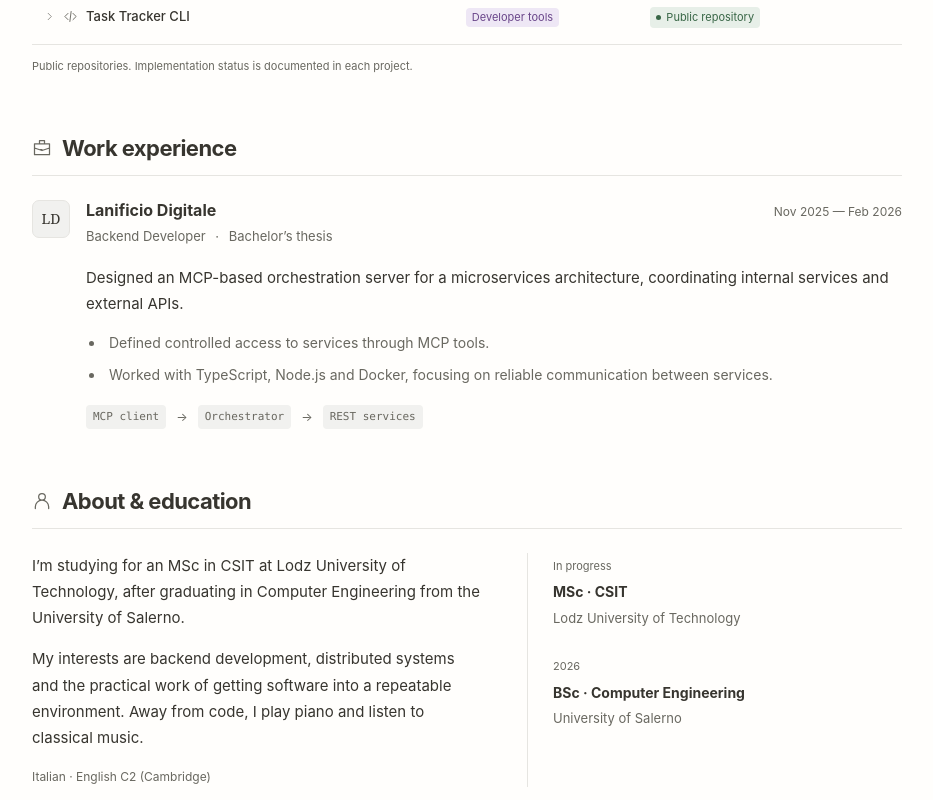
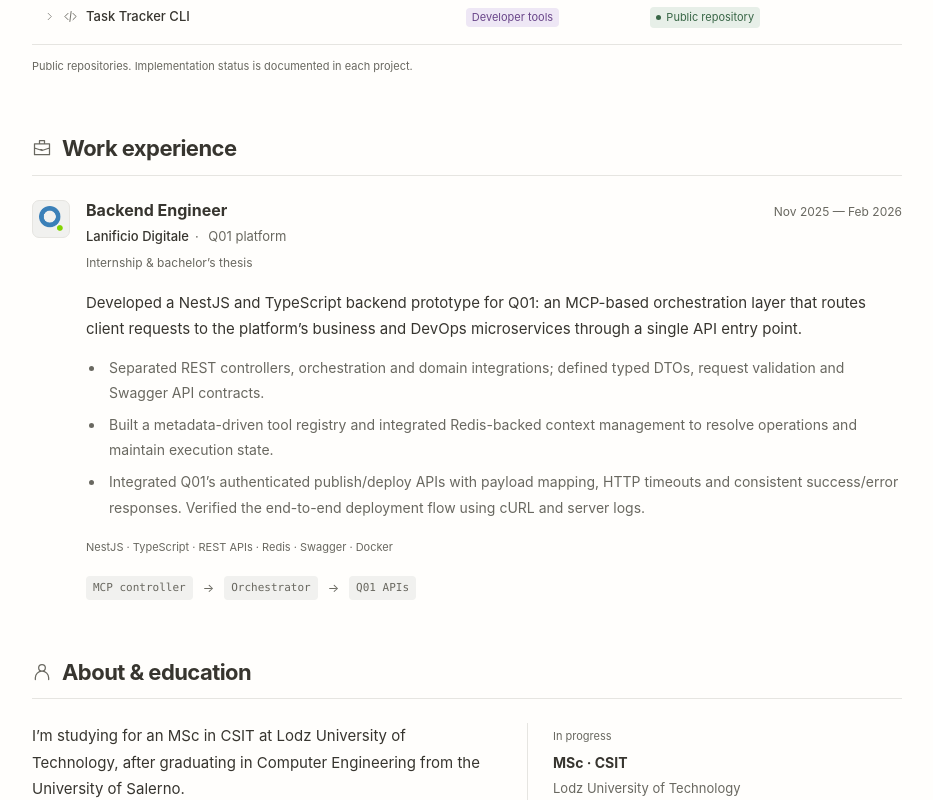
Before and after one commit to MicheleGravagnone/portfolio, an Angular app: page / in a window 1280 px wide. Shown: the part 1101-1901 px from the top of the page, without its empty margins (289-1222 px from the left). Built offline with nearby package versions, Linux system fonts and the light colour scheme.

Commit message:
Updated work experience section to better reflect actual work conducted

```diff
--- a/src/app/app.component.html
+++ b/src/app/app.component.html
@@ -193,7 +193,7 @@
             <p>
               {{
                 p.text(
-                  "Hi, I’m Michele. I build APIs, model data and connect services. This is a working collection of my projects, the decisions behind them, and what I’m learning along the way.",
+                  "Hi, I’m Michele. I build APIs, model data and connect services. This is a working collection of my projects, the decisions behind them and what I’m learning along the way.",
                   "Ciao, sono Michele. Sviluppo API, modello dati e connetto servizi. Qui raccolgo i miei progetti, le scelte che li guidano e quello che imparo lungo il percorso."
                 )
               }}
@@ -223,23 +223,39 @@
           <h2>{{ p.text("Work experience", "Esperienza lavorativa") }}</h2>
         </div>
         <div class="experience-entry">
-          <div class="entry-icon" aria-hidden="true">LD</div>
+          <div class="entry-icon">
+            <img
+              src="images/q01-logo.png"
+              alt="Q01"
+              width="85"
+              height="98"
+              loading="lazy"
+            />
+          </div>
           <div class="entry-body">
             <div class="entry-heading">
-              <h3>Lanificio Digitale</h3>
+              <h3>Backend Engineer</h3>
               <span class="entry-period">{{
                 p.text("Nov 2025 — Feb 2026", "Nov 2025 — Feb 2026")
               }}</span>
             </div>
             <p class="entry-role">
-              Backend Developer <span>·</span>
-              {{ p.text("Bachelor’s thesis", "Tesi di laurea") }}
+              <strong>Lanificio Digitale</strong> <span>·</span>
+              {{ p.text("Q01 platform", "Piattaforma Q01") }}
+            </p>
+            <p class="entry-context">
+              {{
+                p.text(
+                  "Internship & bachelor’s thesis",
+                  "Tirocinio e tesi di laurea"
+                )
+              }}
             </p>
             <p>
               {{
                 p.text(
-                  "Designed an MCP-based orchestration server for a microservices architecture, coordinating internal services and external APIs.",
-                  "Progettazione di un server di orchestrazione basato su MCP in un’architettura a microservizi, per coordinare servizi interni e API esterne."
+                  "Developed a NestJS and TypeScript backend prototype for Q01: an MCP-based orchestration layer that routes client requests to the platform’s business and DevOps microservices through a single API entry point.",
+                  "Sviluppo di un prototipo backend in NestJS e TypeScript per Q01: un livello di orchestrazione basato su MCP che instrada le richieste dei client verso i microservizi applicativi e DevOps della piattaforma tramite un unico punto di accesso API."
                 )
               }}
             </p>
@@ -247,23 +263,34 @@
               <li>
                 {{
                   p.text(
-                    "Defined controlled access to services through MCP tools.",
-                    "Definizione dell’accesso controllato ai servizi tramite tool MCP."
+                    "Separated REST controllers, orchestration and domain integrations; defined typed DTOs, request validation and Swagger API contracts.",
+                    "Separazione tra controller REST, orchestrazione e integrazioni di dominio; definizione di DTO tipizzati, validazione delle richieste e contratti API documentati con Swagger."
                   )
                 }}
               </li>
               <li>
                 {{
                   p.text(
-                    "Worked with TypeScript, Node.js and Docker, focusing on reliable communication between services.",
-                    "Lavoro con TypeScript, Node.js e Docker, con attenzione alla comunicazione affidabile tra servizi."
+                    "Built a metadata-driven tool registry and integrated Redis-backed context management to resolve operations and maintain execution state.",
+                    "Realizzazione di un registry di tool basato su metadati e integrazione della gestione del contesto con Redis, per risolvere le operazioni e mantenere lo stato di esecuzione."
+                  )
+                }}
+              </li>
+              <li>
+                {{
+                  p.text(
+                    "Integrated Q01’s authenticated publish/deploy APIs with payload mapping, HTTP timeouts and consistent success/error responses. Verified the end-to-end deployment flow using cURL and server logs.",
+                    "Integrazione delle API autenticate di publish/deploy di Q01 con mapping dei payload, timeout HTTP e risposte uniformi di successo ed errore. Verifica del flusso di deployment end-to-end tramite cURL e log del server."
                   )
                 }}
               </li>
             </ul>
+            <p class="entry-stack">
+              NestJS · TypeScript · REST APIs · Redis · Swagger · Docker
+            </p>
             <div class="experience-path">
-              <code>MCP client</code><span>→</span><code>Orchestrator</code
-              ><span>→</span><code>REST services</code>
+              <code>MCP controller</code><span>→</span><code>Orchestrator</code
+              ><span>→</span><code>Q01 APIs</code>
             </div>
           </div>
         </div>
--- a/src/app/sections/projects.data.ts
+++ b/src/app/sections/projects.data.ts
@@ -35,7 +35,7 @@ export const PROJECTS = [
     descriptionIt:
       "Catalogo full-stack con accessi distinti: modelli pubblici, specifiche prestazionali disponibili solo con una sessione validata dal server.",
     notes:
-      "Express serves a vanilla HTML/CSS/JavaScript frontend and a typed API. Passwords use bcrypt, JWTs travel in httpOnly cookies, and SQLite queries are parameterized. The rebuild replaces the original PHP backend.",
+      "Express serves a vanilla HTML/CSS/JavaScript frontend and a typed API. Passwords use bcrypt, JWTs travel in httpOnly cookies and SQLite queries are parameterized. The rebuild replaces the original PHP backend.",
     notesIt:
       "Express serve un frontend HTML/CSS/JavaScript e API tipizzate. Password con bcrypt, JWT in cookie httpOnly e query SQLite parametrizzate. Il backend sostituisce la versione originale in PHP.",
   },
--- a/src/styles.css
+++ b/src/styles.css
@@ -756,6 +756,12 @@ summary::-webkit-details-marker {
   font-family: Georgia, serif;
   font-size: 0.875rem;
 }
+.entry-icon img {
+  display: block;
+  width: 70%;
+  height: 70%;
+  object-fit: contain;
+}
 .entry-heading {
   display: flex;
   justify-content: space-between;
@@ -782,6 +788,21 @@ summary::-webkit-details-marker {
 .entry-body > p:not(.entry-role) {
   font-size: 0.9375rem;
   margin-top: 17px;
+}
+.entry-role strong {
+  color: var(--text);
+  font-weight: 550;
+}
+.experience-entry .entry-body > .entry-context {
+  font-size: 0.75rem;
+  color: var(--muted);
+  margin-top: 4px;
+}
+.experience-entry .entry-body > .entry-stack {
+  font-size: 0.6875rem;
+  color: var(--muted);
+  line-height: 1.9;
+  overflow-wrap: anywhere;
 }
 .entry-body ul {
   font-size: 0.875rem;
```
Also changed, not shown: public/images/q01-logo.png (added).
